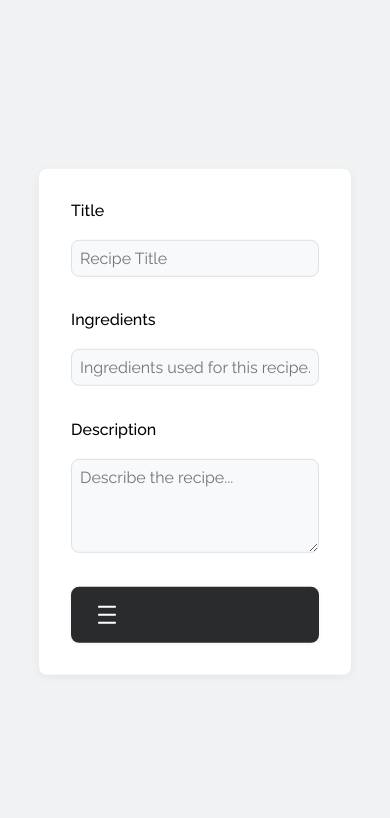
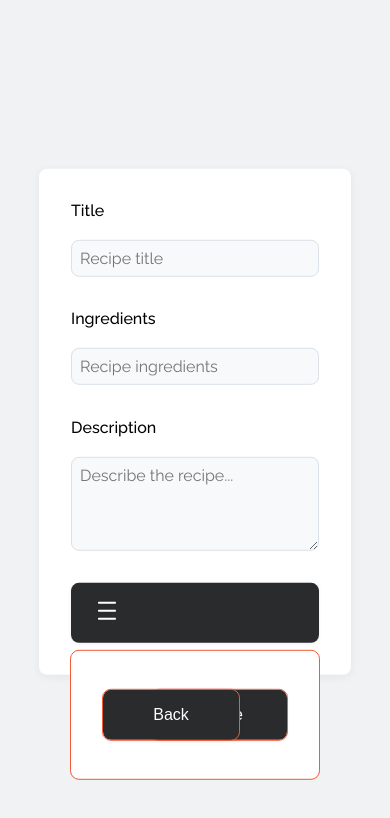
Before and after one commit to ghettobirdcs/recipe-manager, a React (Create React App) app: page /edit/fc45043d-7a7c-48d7-8830-be532e0906df in a window 390 px wide. Both pictures are taken after a click on the element 195 px from the left and 615 px from the top of the page. Shown: the top 818 px of the page. Built offline with nearby package versions, Linux system fonts and the light colour scheme.

Commit message:
Mobile Modal

```diff
--- a/src/components/RecipeCard/RecipeCard.jsx
+++ b/src/components/RecipeCard/RecipeCard.jsx
@@ -1,7 +1,10 @@
-import React from "react";
+import React, { useState } from "react";
+import MobileModal from "../UI/MobileModal";
 import "./RecipeCard.scss";
 
 const RecipeCard = ({ recipe, onView, onEdit, onDelete, onFavorite }) => {
+  const [isMobileOpen, setIsMobileOpen] = useState(false);
+
   return (
     <div className="recipe__card">
       <div className="recipe__title">{recipe.title}</div>
@@ -9,12 +12,11 @@ const RecipeCard = ({ recipe, onView, onEdit, onDelete, onFavorite }) => {
         Ingredients:{" "}
         <span className="recipe__ingredients">{recipe.ingredients}</span>
       </p>
-      {/* TODO: Implement custom dropdown for mobile */}
-      <div className="recipe__actions--modal">
-        <button>
-          <img src="/menu-lines.svg" alt="Recipe action button" />
-        </button>
-      </div>
+      <MobileModal
+        recipe={recipe}
+        setIsMobileOpen={setIsMobileOpen}
+        isMobileOpen={isMobileOpen}
+      />
       <div className="recipe__actions">
         <button onClick={() => onView && onView(recipe)}>View</button>
         <button onClick={() => onEdit && onEdit(recipe)}>Edit</button>
--- a/src/components/RecipeCard/RecipeCard.scss
+++ b/src/components/RecipeCard/RecipeCard.scss
@@ -69,34 +69,3 @@
     }
   }
 }
-
-@media (max-width: 600px) {
-  .recipe__card {
-    .recipe__actions {
-      display: none;
-    }
-  }
-
-  .recipe__actions--modal {
-    display: block;
-
-    button {
-      @include button-style;
-      padding: 12px 16px;
-      width: 100%;
-      display: flex;
-      justify-content: flex-start;
-      align-items: center;
-
-      img {
-        filter: invert(100%);
-        width: 16px;
-        height: 16px;
-      }
-
-      &:hover {
-        padding: 12px 32px;
-      }
-    }
-  }
-}
--- a/src/components/RecipeForm/RecipeForm.jsx
+++ b/src/components/RecipeForm/RecipeForm.jsx
@@ -4,11 +4,14 @@ import "./RecipeForm.scss";
 
 import { addRecipe, editRecipe } from "../../features/recipes/recipesSlice";
 import { Link, useNavigate, useParams } from "react-router-dom";
+import RecipeThird from "../UI/RecipeThird";
+import MobileModal from "../UI/MobileModal";
 
 const RecipeForm = () => {
   const [title, setTitle] = useState("");
   const [ingredients, setIngredients] = useState("");
   const [description, setDescription] = useState("");
+  const [isMobileOpen, setIsMobileOpen] = useState(false);
 
   const { id } = useParams();
   const dispatch = useDispatch();
@@ -41,48 +44,30 @@ const RecipeForm = () => {
 
   return (
     <form className="recipe__form" onSubmit={handleSubmit}>
-      <div className="recipe__third">
-        <label htmlFor="title">Title</label>
-        <input
-          id="title"
-          type="text"
-          value={title}
-          onChange={(e) => setTitle(e.target.value)}
-          required
-          placeholder="Recipe Title"
-        />
-      </div>
-      <div className="recipe__third">
-        <label htmlFor="ingredients">Ingredients</label>
-        <input
-          id="ingredients"
-          type="text"
-          value={ingredients}
-          onChange={(e) => setIngredients(e.target.value)}
-          required
-          placeholder="Ingredients used for this recipe..."
-        />
-      </div>
-      <div className="recipe__third">
-        <label htmlFor="description">Description</label>
-        <textarea
-          id="description"
-          value={description}
-          onChange={(e) => setDescription(e.target.value)}
-          required
-          placeholder="Describe the recipe..."
-          rows={4}
-        />
-      </div>
+      <RecipeThird type="title" value={title} setValue={setTitle} />
+      <RecipeThird
+        type="ingredients"
+        value={ingredients}
+        setValue={setIngredients}
+      />
+      <RecipeThird
+        type="description"
+        value={description}
+        setValue={setDescription}
+      />
+
+      {/* FORM BUTTONS */}
       <button type="submit">{recipe ? "Edit Recipe" : "Add Recipe"}</button>
-
       <Link to="/">
         <button type="button">Back to List</button>
       </Link>
 
-      <div className="recipe__form__actions--modal">
-        <img src="/menu-lines.svg" alt="" />
-      </div>
+      {/* MOBILE MODAL FOR BUTTONS */}
+      <MobileModal
+        isMobileOpen={isMobileOpen}
+        setIsMobileOpen={setIsMobileOpen}
+        recipe={recipe}
+      />
     </form>
   );
 };
--- a/src/components/RecipeForm/RecipeForm.scss
+++ b/src/components/RecipeForm/RecipeForm.scss
@@ -109,17 +109,5 @@
     textarea {
       margin: 0;
     }
-
-    .recipe__form__actions--modal {
-      @include button-style;
-      display: flex;
-      background-color: $secondary-color;
-
-      img {
-        filter: invert(100%);
-        height: 24px;
-        width: 24px;
-      }
-    }
   }
 }
--- a/src/components/RecipeList/RecipeList.jsx
+++ b/src/components/RecipeList/RecipeList.jsx
@@ -69,6 +69,7 @@ const RecipeList = () => {
     }
   }, [modalOpen, dispatch]);
 
+  // HANDLES
   const handleView = (id) => {
     dispatch(setSelectedRecipeId(id));
     setModalOpen(true);
--- /dev/null
+++ b/src/components/UI/MobileModal.jsx
@@ -0,0 +1,22 @@
+import React from "react";
+import "./MobileModal.scss";
+import { Link } from "react-router-dom";
+
+const MobileModal = ({ recipe, isMobileOpen, setIsMobileOpen }) => {
+  return (
+    <div
+      className="mobile-modal"
+      onClick={() => setIsMobileOpen(!isMobileOpen)}
+    >
+      <img src="/menu-lines.svg" alt="" />
+      <div className={`mobile-buttons ${isMobileOpen ? "mobile-open" : ""}`}>
+        <button type="submit">{recipe ? "Save" : "Create"}</button>
+        <Link to="/">
+          <button type="button">Back</button>
+        </Link>
+      </div>
+    </div>
+  );
+};
+
+export default MobileModal;
--- /dev/null
+++ b/src/components/UI/MobileModal.scss
@@ -0,0 +1,93 @@
+@import "../../styles/mixins";
+@import "../../styles/variables";
+
+.mobile-modal {
+  @include button-style;
+  display: flex;
+  background-color: $secondary-color;
+  position: relative;
+  display: none;
+  z-index: 0;
+
+  &:hover {
+    background-color: $primary-color;
+    outline: 1px solid $highlight-color;
+
+    img {
+      filter: initial;
+    }
+  }
+
+  img {
+    filter: invert(100%);
+    height: 24px;
+    width: 24px;
+  }
+
+  .mobile-buttons {
+    opacity: 0;
+    transform: translateY(-50px);
+    transition: all 500ms ease;
+    position: absolute;
+    height: 128px;
+    width: 100%;
+    bottom: -148px;
+    left: 0;
+    border-radius: $border-radius;
+    background-color: $secondary-color;
+    z-index: -1;
+    padding-top: 64px;
+    pointer-events: none;
+  }
+
+  .mobile-buttons.mobile-open {
+    opacity: 1;
+    transform: translateY(-12px);
+    pointer-events: all;
+    background-color: $primary-color;
+    outline: 1px solid $highlight-color;
+    position: absolute;
+
+    button[type="submit"],
+    button[type="button"] {
+      @include button-style;
+      display: flex;
+      justify-content: center;
+      outline: 1px solid $highlight-color;
+      min-width: 136px;
+      width: 25%;
+      white-space: nowrap;
+      font-size: 16px;
+
+      &:hover {
+        width: 25%;
+      }
+    }
+  }
+}
+
+@media (max-width: 700px) {
+  .recipe__form {
+    .mobile-modal {
+      display: block;
+
+      button[type="submit"] {
+        right: 32px;
+      }
+    }
+  }
+}
+
+@media (max-width: 600px) {
+  .recipe__list {
+    .recipe__card {
+      .recipe__actions {
+        display: none;
+      }
+
+      .mobile-modal {
+        display: block;
+      }
+    }
+  }
+}
--- /dev/null
+++ b/src/components/UI/RecipeThird.jsx
@@ -0,0 +1,50 @@
+import React from "react";
+
+const RecipeThird = ({ type, value, setValue }) => {
+  return (
+    <div className="recipe__third">
+      <label
+        htmlFor={
+          type === "title"
+            ? "title"
+            : type === "ingredients"
+              ? "ingredients"
+              : "description"
+        }
+      >
+        {type === "title"
+          ? "Title"
+          : type === "ingredients"
+            ? "Ingredients"
+            : "Description"}
+      </label>
+      {type !== "description" ? (
+        <input
+          id={
+            type === "title"
+              ? "title"
+              : type === "ingredients"
+                ? "ingredients"
+                : "description"
+          }
+          type="text"
+          value={value}
+          onChange={(e) => setValue(e.target.value)}
+          required
+          placeholder={`Recipe ${type === "title" ? "title" : type === "ingredients" ? "ingredients" : "description"}`}
+        />
+      ) : (
+        <textarea
+          id="description"
+          value={value}
+          onChange={(e) => setValue(e.target.value)}
+          required
+          placeholder="Describe the recipe..."
+          rows={4}
+        />
+      )}
+    </div>
+  );
+};
+
+export default RecipeThird;
```
